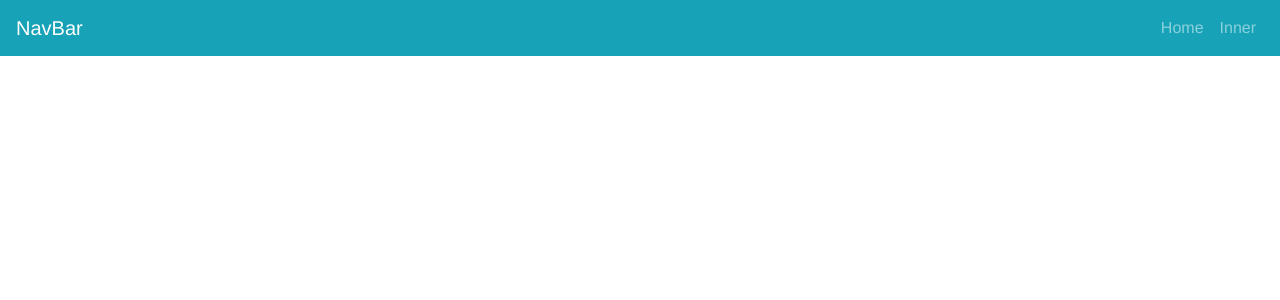
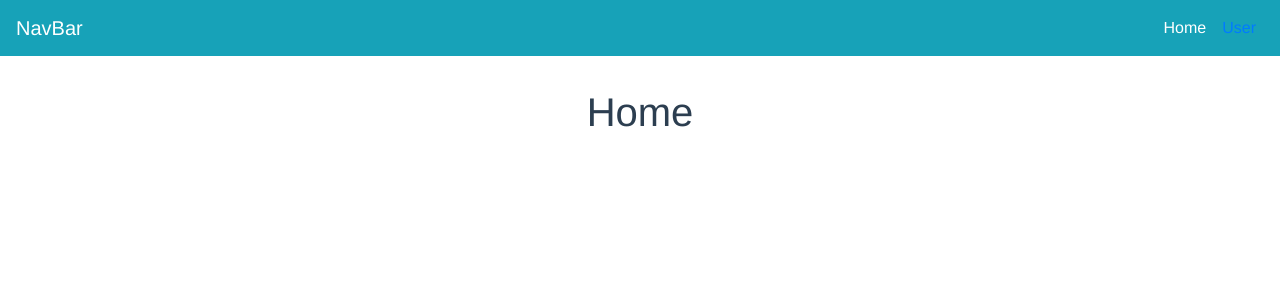
Before and after one commit to xthirtysix/vue-routing, a Vue app: page / in a window 1280 px wide. Shown: the top 300 px of the page. Built offline with nearby package versions, Linux system fonts and the light colour scheme.

Commit message:
Add routes

```diff
--- a/src/App.vue
+++ b/src/App.vue
@@ -1,6 +1,7 @@
 <template>
   <div id="app">
-    <app-navbar/>
+    <app-navbar id="navbar"/>
+    <router-view/>
   </div>
 </template>
 
@@ -24,4 +25,7 @@ export default {
   text-align: center;
   color: #2c3e50;
 }
+#navbar {
+  margin-bottom: 2rem;
+}
 </style>
--- a/src/components/Navbar.vue
+++ b/src/components/Navbar.vue
@@ -11,8 +11,8 @@
 
         <!-- Right aligned nav items -->
         <b-navbar-nav class="ml-auto">
-          <b-nav-item href="#">Home</b-nav-item>
-          <b-nav-item href="#">Inner</b-nav-item>
+          <b-nav-item><router-link to="/" exact>Home</router-link></b-nav-item>
+          <b-nav-item><router-link to="/user/10">User</router-link></b-nav-item>
         </b-navbar-nav>
       </b-collapse>
     </b-navbar>
@@ -23,5 +23,11 @@
 export default {};
 </script>
 
-<style>
+<style lang="scss">
+.router-link {
+  &-active,
+  &-hover  {
+    color: white;
+  }
+}
 </style>
--- /dev/null
+++ b/src/components/User.vue
@@ -0,0 +1,31 @@
+<template>
+  <div>
+    <h1>User</h1>
+    <hr>
+    <p>Loaded ID: {{id}}</p>
+    <b-button
+      @click="goHome"
+      variant="info"
+    >
+      Home
+    </b-button>
+  </div>
+</template>
+
+<script>
+export default {
+  data() {
+    return {
+      id: this.$route.params.id,
+    };
+  },
+  methods: {
+    goHome() {
+      this.$router.push('/');
+    },
+  },
+};
+</script>
+
+<style lang="scss">
+</style>
--- /dev/null
+++ b/src/routes.js
@@ -0,0 +1,7 @@
+import Home from './components/Home';
+import User from './components/User';
+
+export default [
+  { path: '/', component: Home },
+  { path: '/user/:id', component: User },
+];
```
Also changed, not shown: src/components/Inner.vue (deleted, +0 -9 lines), src/main.js (+9 -0 lines), src/assets/logo.png (deleted).
